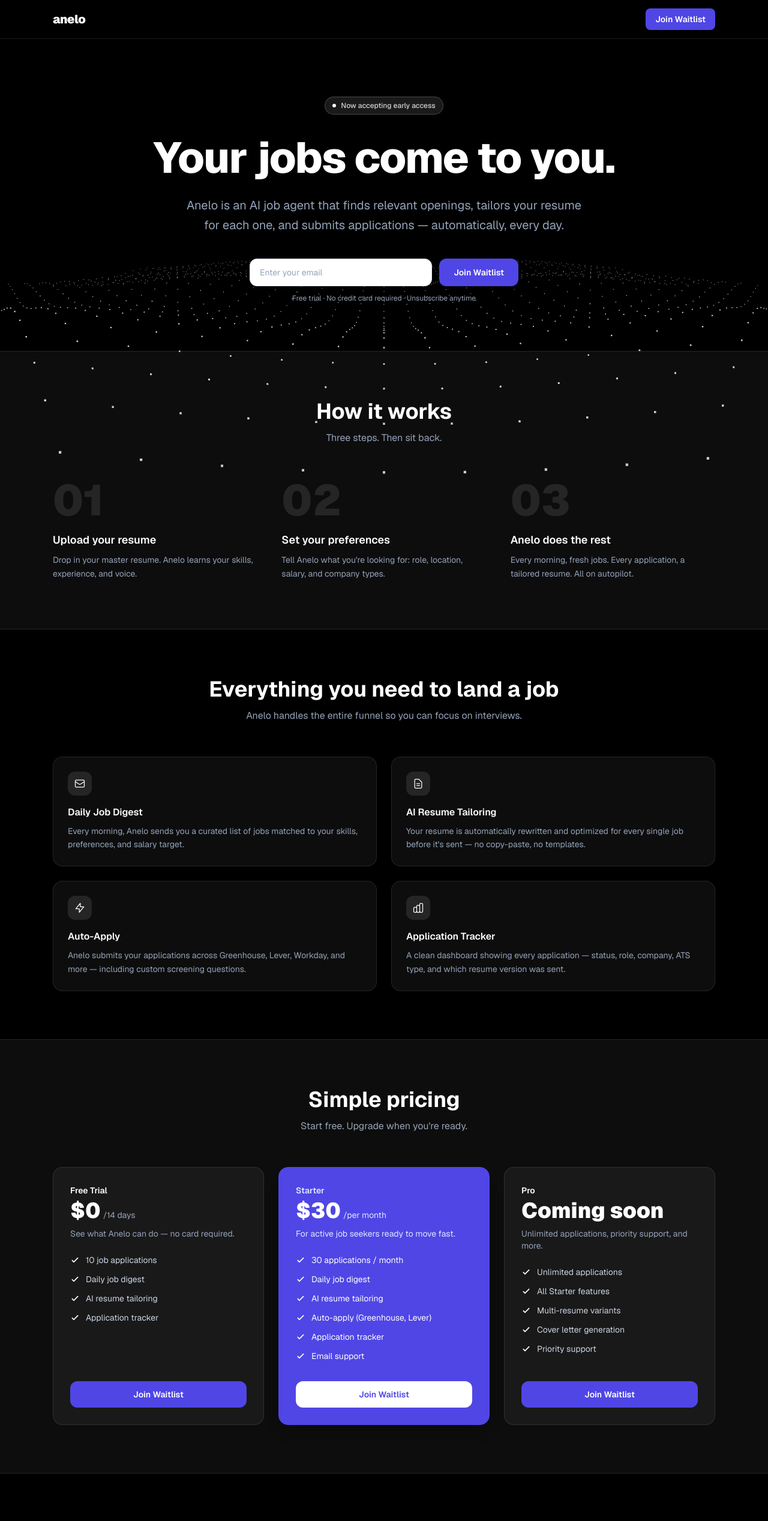
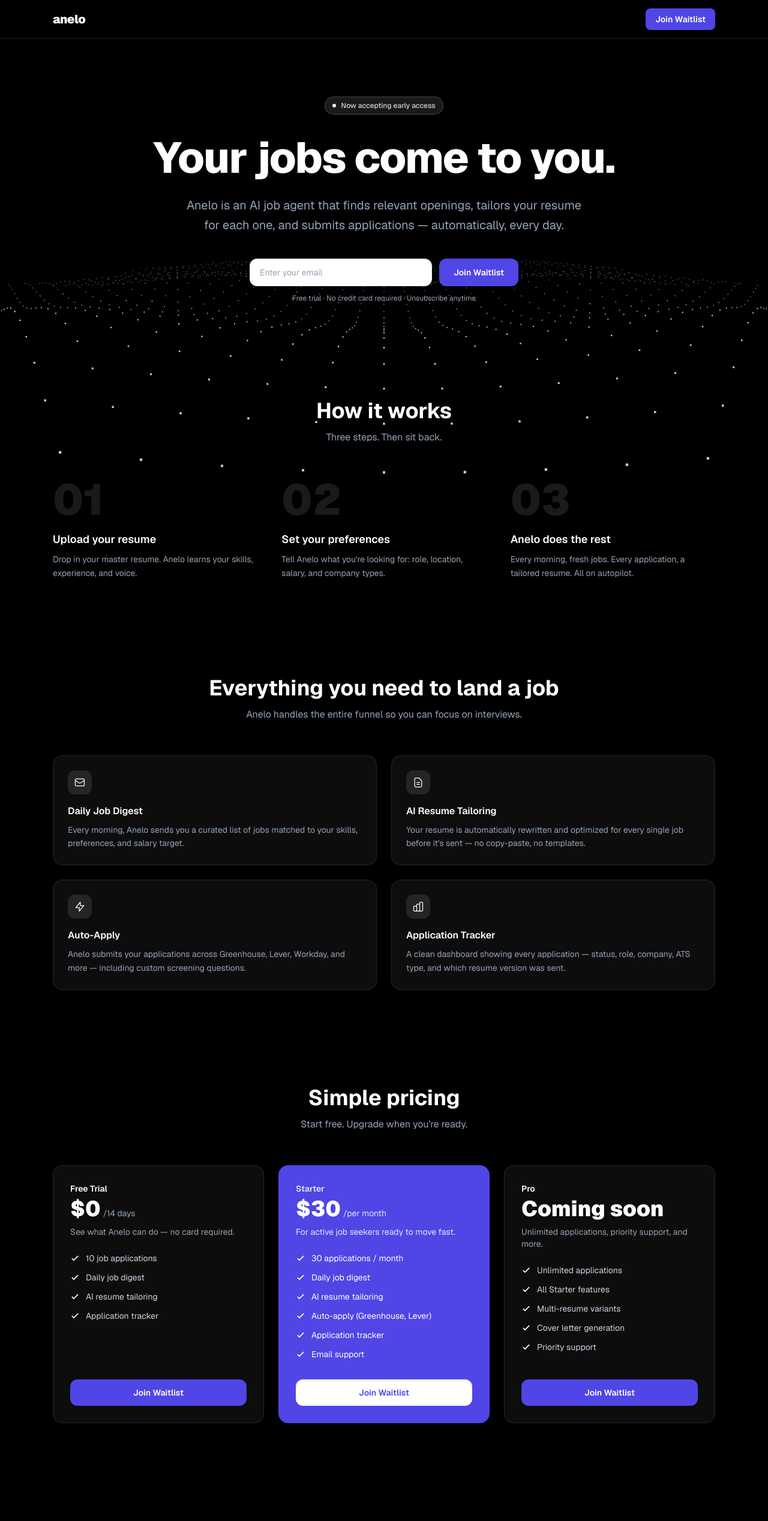
Before and after one commit to david-007t/anello, a Next.js app in the folder web/: page / in a window 1280 px wide. Shown: the top 2535 px of the page at 60% size. Built offline with nearby package versions, Linux system fonts and the light colour scheme.

Commit message:
fix(ui): remove gray section dividers from How It Works and Pricing
Stripped bg-white/5 and border-y border-white/10 from section wrappers
so sections flow seamlessly on the black background.

Confidence: high
Scope-risk: narrow

```diff
--- a/web/app/page.tsx
+++ b/web/app/page.tsx
@@ -157,7 +157,7 @@
       </section>
 
       {/* How it works */}
-      <section className="bg-white/5 border-y border-white/10 py-20">
+      <section className="py-20">
         <div className="max-w-6xl mx-auto px-6">
           <div className="text-center mb-14">
             <h2 className="text-3xl sm:text-4xl font-bold text-white mb-3">
@@ -218,7 +218,7 @@
       </section>
 
       {/* Pricing */}
-      <section className="bg-white/5 border-y border-white/10 py-20">
+      <section className="py-20">
         <div className="max-w-6xl mx-auto px-6">
           <div className="text-center mb-14">
             <h2 className="text-3xl sm:text-4xl font-bold text-white mb-3">
```
